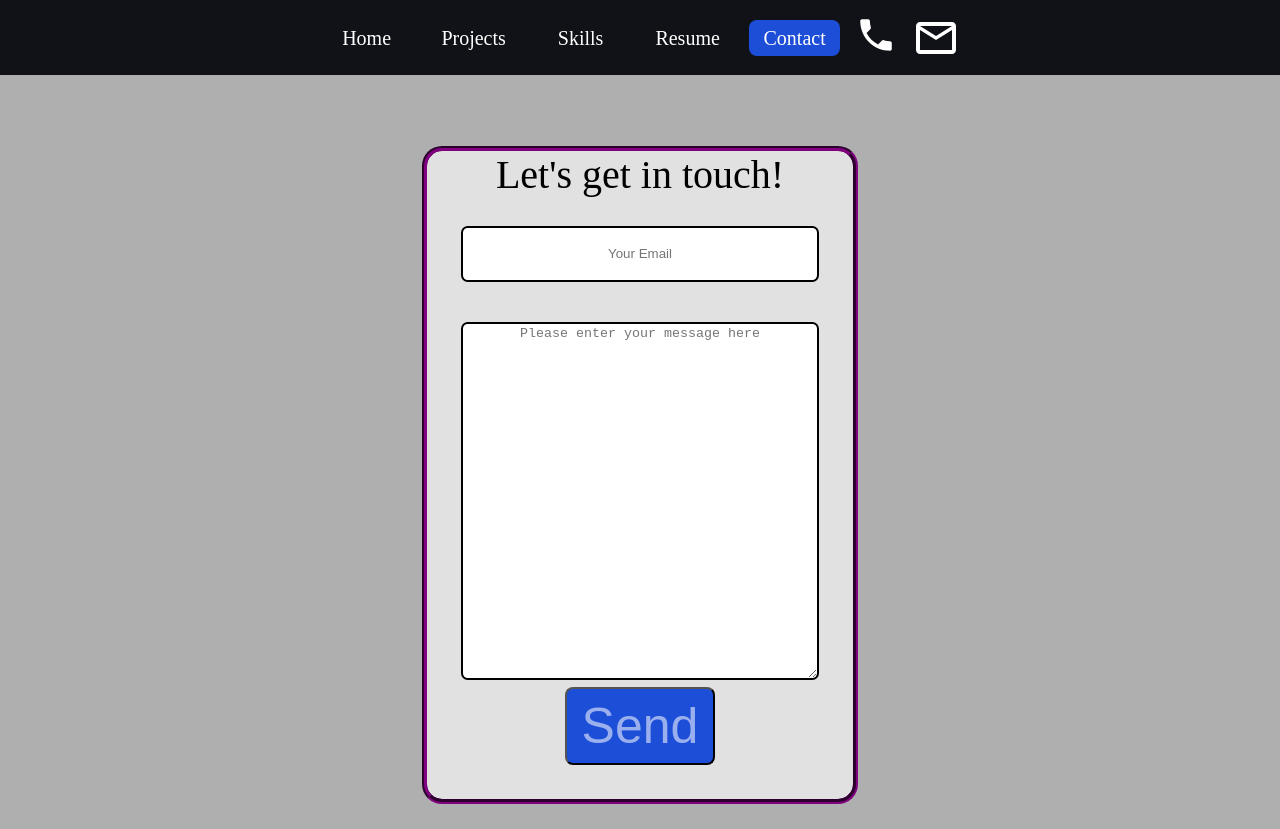
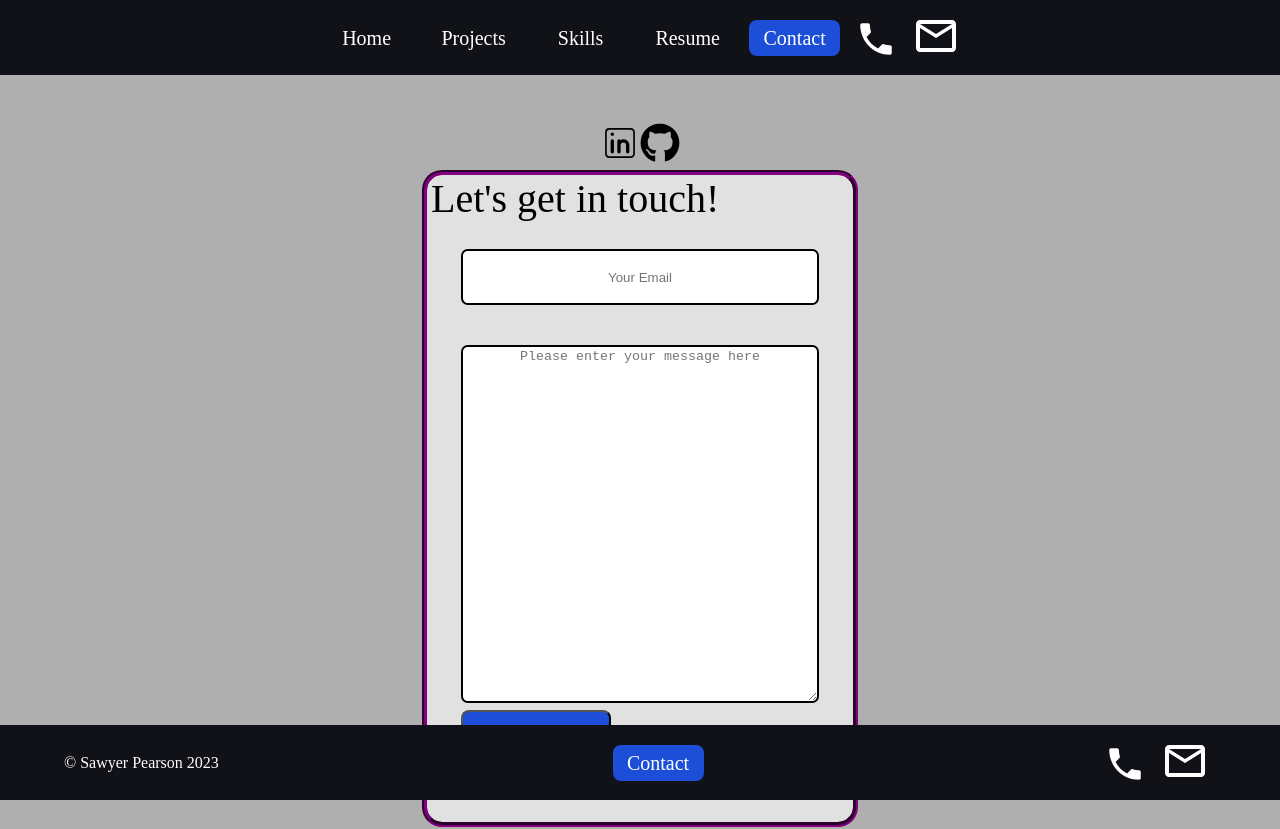
Before and after one commit to stackpearson/react-portfolio, a React (Create React App) app: page /contact in a window 1280 px wide. Shown: the top 829 px of the page. Built offline with nearby package versions, Linux system fonts and the light colour scheme.

Commit message:
minor bug fixes

```diff
--- a/src/components/Footer.js
+++ b/src/components/Footer.js
@@ -10,7 +10,7 @@ function Footer() {
         <div className='footer-container'>
             <div className='footer-item'><span>© Sawyer Pearson 2023</span></div>
             <div className='footer-item'><NavLink to="contact" className='footer-button'>Contact</NavLink></div>
-            <div className='contact-container'>
+            <div className='contact-module'>
                 <Phone />
                 <Email />
             </div>
--- a/src/pages/App.js
+++ b/src/pages/App.js
@@ -21,6 +21,7 @@ function App() {
       </Routes>
     </div>
     <Footer />
+
   </>);
 }
 
--- a/src/pages/Contact.js
+++ b/src/pages/Contact.js
@@ -1,6 +1,8 @@
 import React from 'react';
 import '../styles/Contact.css'
 import {useForm, ValidationError} from '@formspree/react';
+import { CiLinkedin } from "react-icons/ci";
+import { FaGithub } from "react-icons/fa";
 
 function Contact() {
 
@@ -10,7 +12,16 @@ function Contact() {
 }
     return (
       <>
+
       <div className='contact-container'>
+        <div className='social-container'>
+          <div className='social-item'>
+            <CiLinkedin/>
+          </div>
+          <div className='social-item'>
+            <FaGithub/>
+          </div>
+        </div>
         <form onSubmit={handleSubmit}>
           <div className='contact-header'>
               <h2>Let's get in touch!</h2>
--- a/src/styles/App.css
+++ b/src/styles/App.css
@@ -2,9 +2,29 @@ html {
   background-color: rgb(175, 175, 175);
 }
 
-#root {
-  text-align: center;
+/* wrapper */
+#root  {
+  flex: 1;
+  display: flex;
+  flex-direction: column;
+}
+
+/* content */
+.App {
+  flex: 1;
+}
+
+body {
+  margin: 0;
   display: flex;
   flex-direction: column;
   min-height: 100vh;
 }
+
+.footer-main {
+  position: fixed;
+  bottom: 0;
+  left: 0;
+  width: 100%;
+  z-index: 1;
+}
--- a/src/styles/Contact.css
+++ b/src/styles/Contact.css
@@ -46,9 +46,17 @@
     align-items: center;
   }
 
+  .social-container {
+    display: flex;
+    justify-content: center;
+    align-items: center;
+
+  }
+
   .success-message, .contact-container {
     margin: 0;
     display: flex;
+    flex-direction: column;
     justify-content: center;
     align-items: center;
     height: 100vh;
--- a/src/styles/ContactIcons.css
+++ b/src/styles/ContactIcons.css
@@ -1,4 +1,5 @@
 .contact-icon {
+    display: block;
     cursor: pointer;
     border-radius: .25em;
     padding: .2em;
@@ -10,5 +11,11 @@
 }
 
 .contact-icon-container {
+    justify-content: center;
+    align-items: center;
+    margin-top: auto;
+}
+
+.contact-module {
     display: flex;
 }
--- a/src/styles/Footer.css
+++ b/src/styles/Footer.css
@@ -1,9 +1,3 @@
-.contact-container {
-    display: flex;
-    align-items: center;
-    justify-content: center;
-}
-
 .footer-button {
     text-decoration: none;
     font-size: 1.25rem;
@@ -42,10 +36,7 @@
 }
 
 @media (max-width: 600px) {
-    .footer-item {
-        font-size: .75em;
+    .footer-main {
+        display: none;
     }
-    .footer-button {
-        font-size: 1.2em;
-    }
-  }
+}
```
